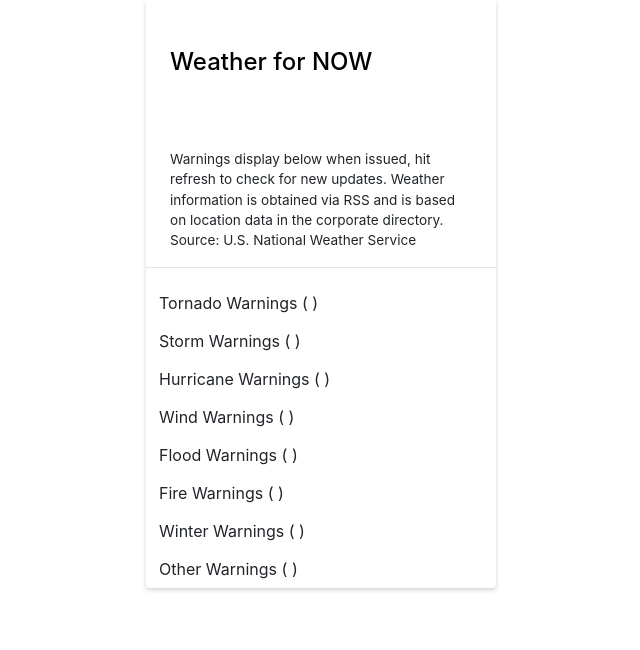
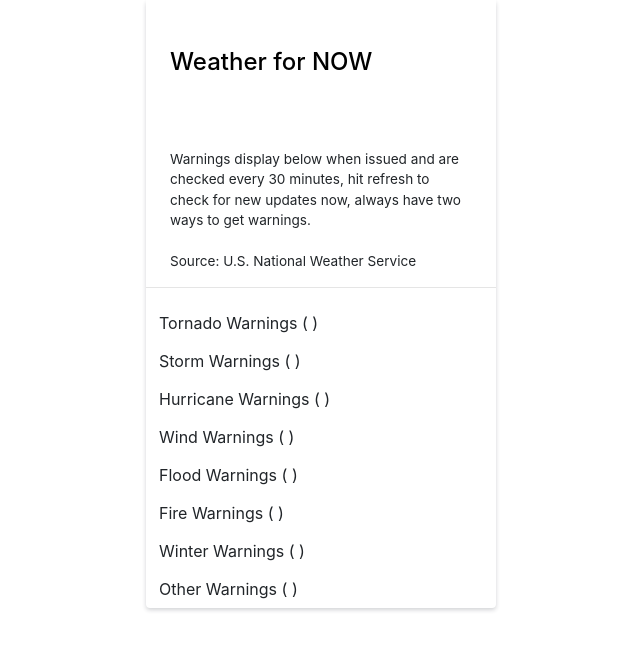
Before and after one commit to duracell80/NWS-Weather, a website: page src/index.html in a window 1280 px wide. Shown: the whole page, without its empty margins (319-959 px from the left). Drawn offline with Linux system fonts and the light colour scheme.

Commit message:
Wording updates

```diff
--- a/src/index.html
+++ b/src/index.html
@@ -33,7 +33,7 @@ $(document).ready(function() {
 		<div class="wxout_now"></div>
 	</div>
 	<div class="container pt-3 pl-4 pr-4">
-	<p><small>Warnings display below when issued, hit refresh to check for new updates. Weather information is obtained via RSS and is based on location data in the corporate directory. Source: U.S. National Weather Service</small></p>
+	<p><small>Warnings display below when issued and are checked every 30 minutes, hit refresh to check for new updates now, always have two ways to get warnings. <br><br>Source: U.S. National Weather Service</small></p>
 	</div>
 	<hr>
 	<div aria-orientation="vertical" class="panel-group" role="tablist">
```
